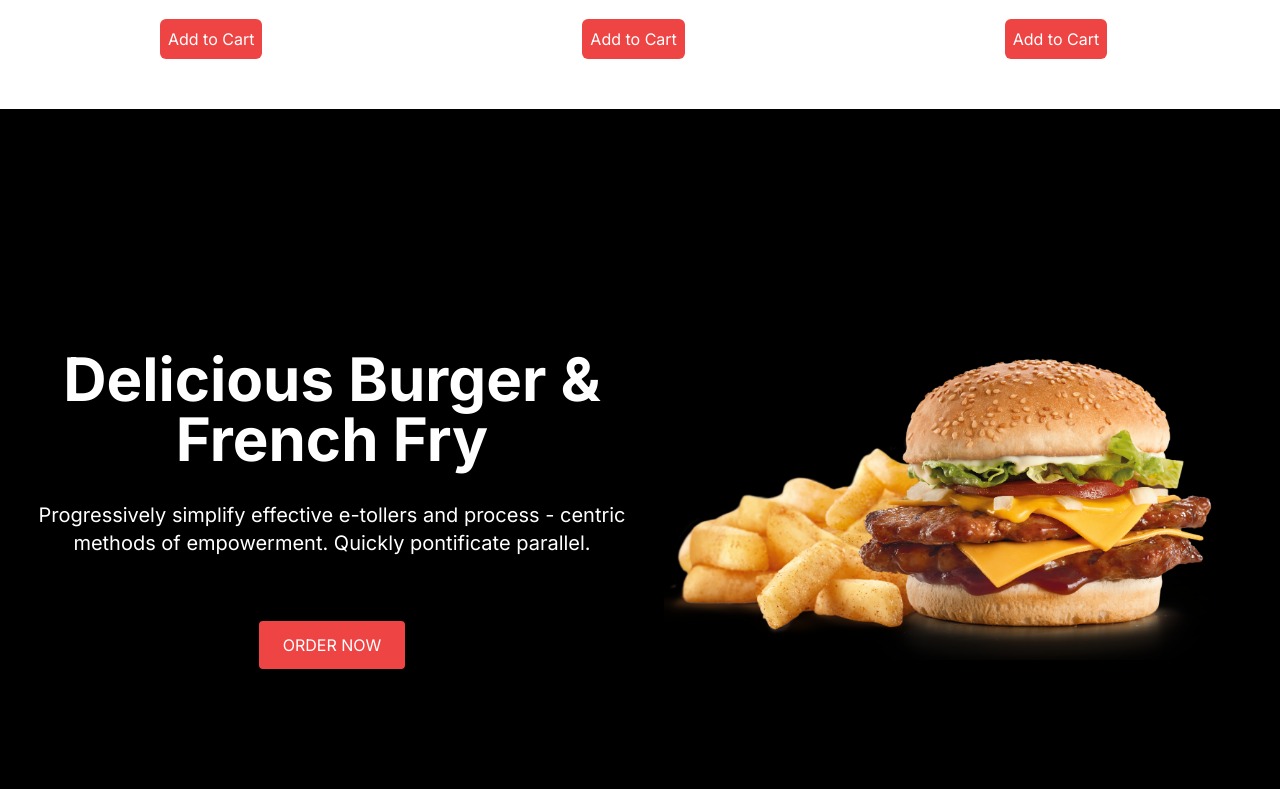
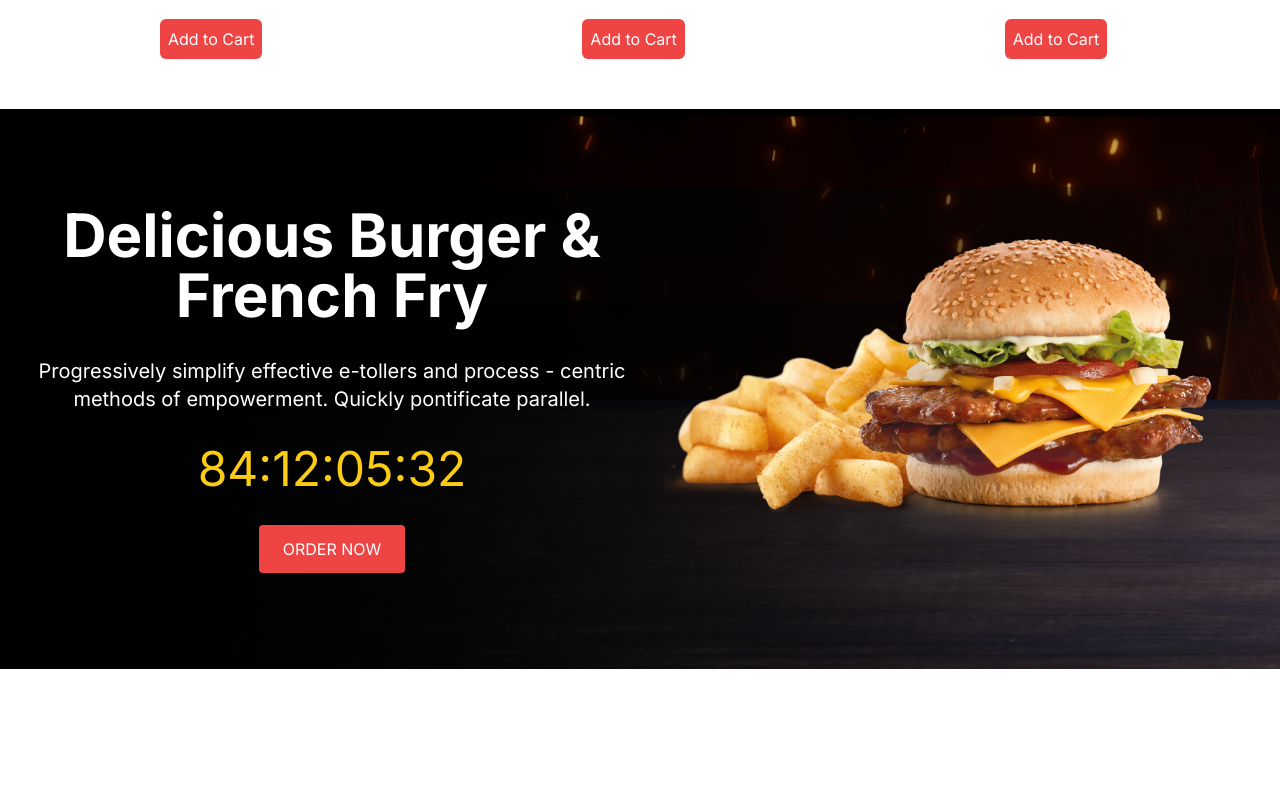
Before and after one commit to MajaPetkova/food-delivery-app, a Next.js app: page / in a window 1280 px wide. Shown: the part 1411-2200 px from the top of the page. Built offline with nearby package versions, Linux system fonts and the light colour scheme.

Commit message:
Add countdown library, create Countdown client component and update Offer style

```diff
--- /dev/null
+++ b/src/components/Countdown.tsx
@@ -0,0 +1,11 @@
+"use client";
+import React from "react";
+import Countdown from 'react-countdown';
+
+const endingDate = new Date("2024-02-01");
+
+const Countdowny = () => {
+  return  <Countdown className="text-bold text-yellow-400 text-5xl" date={endingDate} />;
+};
+
+export default Countdowny;
--- a/src/components/Offer.tsx
+++ b/src/components/Offer.tsx
@@ -1,18 +1,19 @@
 import Image from 'next/image'
 import React from 'react'
+import Countdown from './Countdown'
 
 const Offer = () => {
   return (
-    <div className='bg-black h-screen flex flex-col md:flex-row'>
+    <div className='bg-black h-screen flex flex-col md:flex-row md:justify-between md:bg-[url("/offerBg.png")] md:h-[70vh]'>
       {/* Text Container  */}
       <div className='flex-1 flex flex-col items-center justify-center text-center gap-8 p-6'>
         <h1 className='text-white text-5xl font-bold xl:text-6xl'>Delicious Burger & French Fry</h1>
          <p className='text-white xl:text-xl'>Progressively simplify effective e-tollers and process - centric methods of empowerment. Quickly pontificate parallel. </p>
-         <span></span>
+         <Countdown />
          <button className='bg-red-500 text-white rounded py-3 px-6'>ORDER NOW</button>
       </div>
       {/* Image Container  */}
-      <div className='relative flex-1 w-full'>
+      <div className='relative flex-1 w-full md:h-full'>
         <Image src="/offerProduct.png" className='object-contain' alt='img' fill/>
       </div>
     </div>
```
Also changed, not shown: package.json (+6 -5 lines), 1 other file (tests, documents, lock files or other folders).
